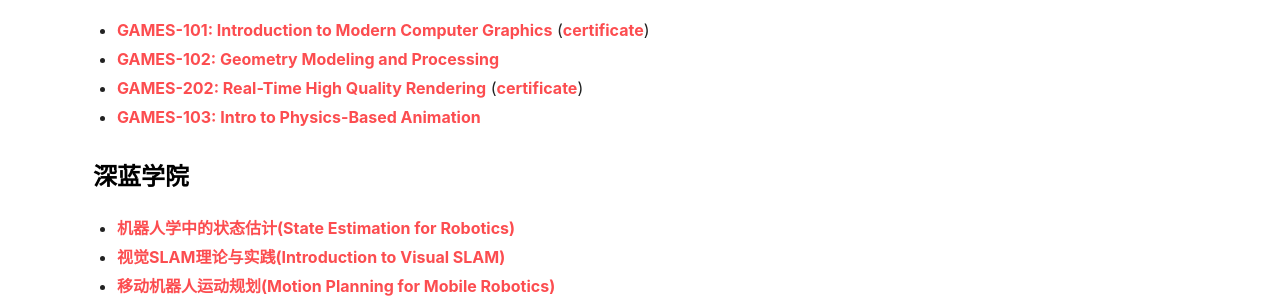
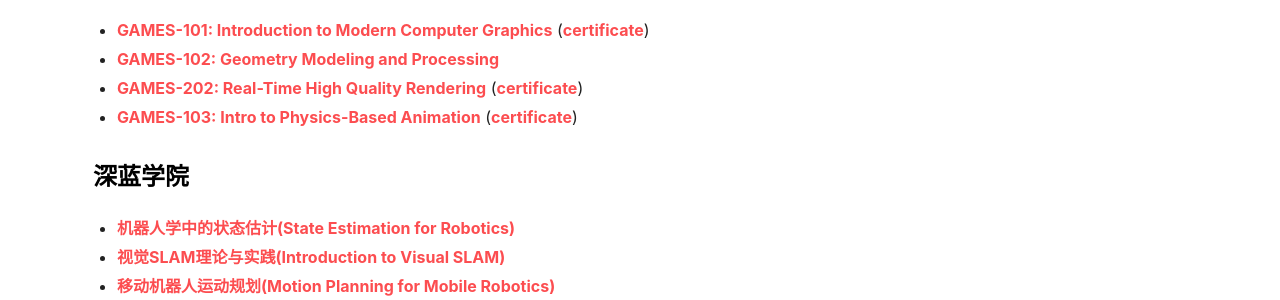
Before and after one commit to peng00bo00/peng00bo00_previous_blog, a Jekyll site: the page built from about.md, in a window 1280 px wide and 900 px high, scrolled down 2931 px. Shown: the part 360-660 px from the top of the window. Built offline with Jekyll 4.4.1, drawn with Linux system fonts in a browser that asks for light colours; nearby versions of some CDN libraries.

Commit message:
Update about.md

```diff
--- a/about.md
+++ b/about.md
@@ -145,7 +145,7 @@
 - [GAMES-101: Introduction to Modern Computer Graphics](https://sites.cs.ucsb.edu/~lingqi/teaching/games101.html) ([certificate](https://drive.google.com/file/d/1sFM-XCCETFKUXzpLc7QV5fH6Aa6_-oGl/view?usp=sharing))
 - [GAMES-102: Geometry Modeling and Processing](http://staff.ustc.edu.cn/~lgliu/Courses/GAMES102_2020/default.html)
 - [GAMES-202: Real-Time High Quality Rendering](https://sites.cs.ucsb.edu/~lingqi/teaching/games202.html) ([certificate](https://drive.google.com/file/d/1vTDse2jZ0vbBUEShygA8kdeu2DjF2FeS/view?usp=sharing))
-- [GAMES-103: Intro to Physics-Based Animation](http://games-cn.org/games103/)
+- [GAMES-103: Intro to Physics-Based Animation](http://games-cn.org/games103/) ([certificate](https://drive.google.com/file/d/1Z0DoKhcsDher6W_PLvPhazSlsAaF5x0r/view?usp=sharing))
 
 ### 深蓝学院
 
```
